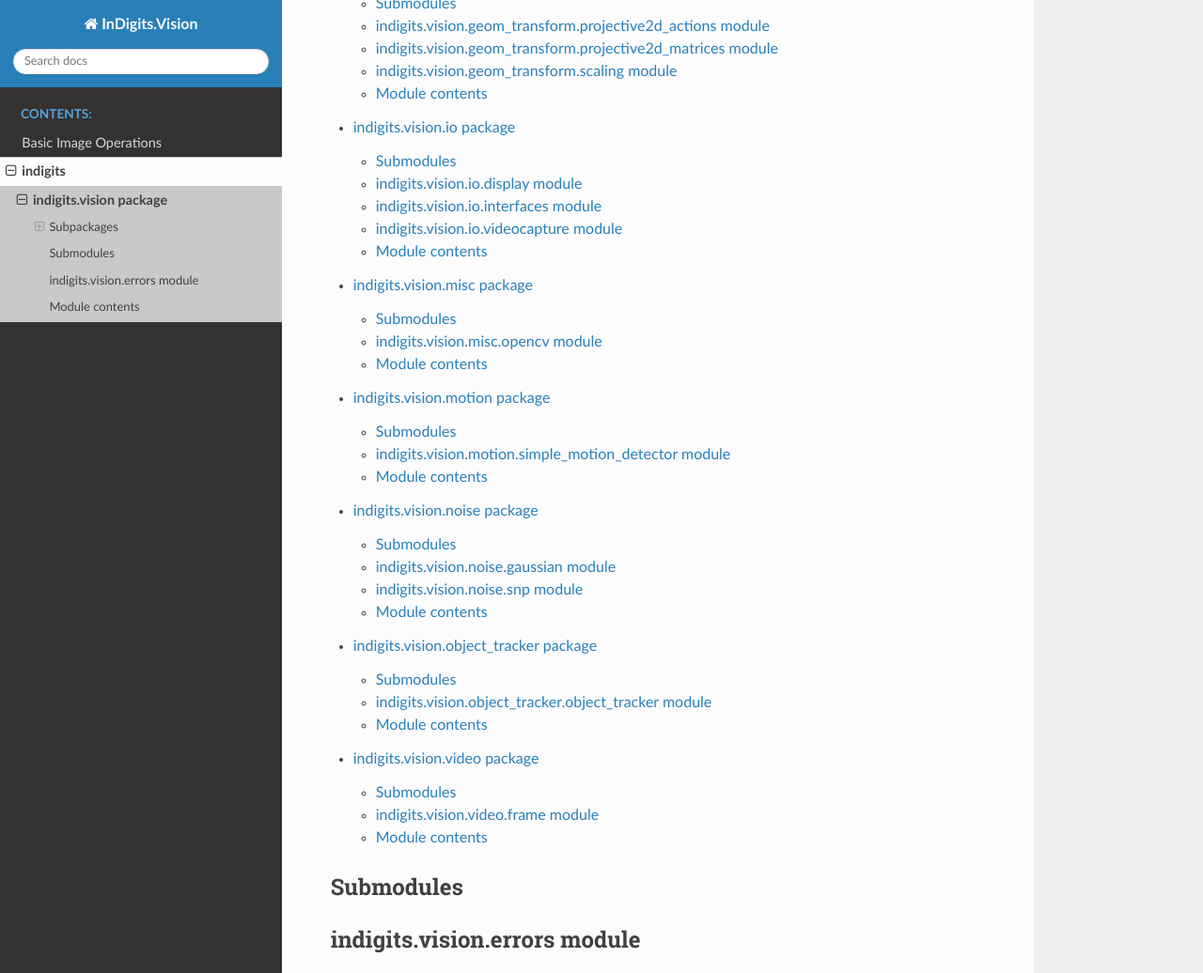
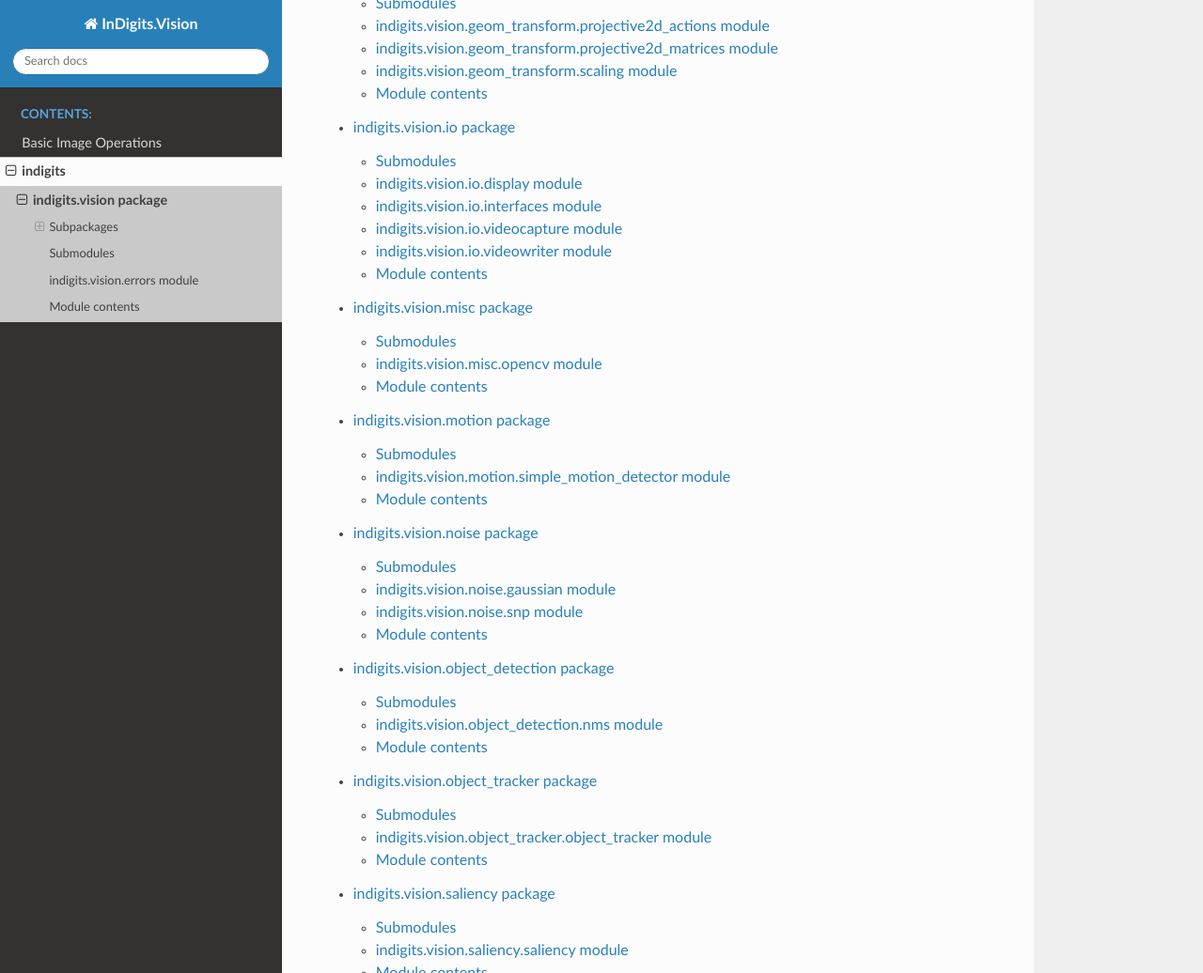
Before and after one commit to carnotresearch/cr-vision, a Sphinx documentation site: the page built from docs/source/indigits.vision.rst, in a window 1280 px wide and 1400 px high, scrolled down 1268 px, cut to the strip 0-1036 px from the top of the window. Shown: the whole strip at 94% size. Built offline with Sphinx 7.4.7 and the Read the Docs theme 2.0.0, drawn with Linux system fonts in a browser that asks for light colours.

Commit message:
doc updates

```diff
--- a/docs/source/indigits.vision.io.rst
+++ b/docs/source/indigits.vision.io.rst
@@ -28,6 +28,14 @@ indigits.vision.io.videocapture module
     :undoc-members:
     :show-inheritance:
 
+indigits.vision.io.videowriter module
+-------------------------------------
+
+.. automodule:: indigits.vision.io.videowriter
+    :members:
+    :undoc-members:
+    :show-inheritance:
+
 
 Module contents
 ---------------
--- a/docs/source/indigits.vision.rst
+++ b/docs/source/indigits.vision.rst
@@ -16,7 +16,9 @@ Subpackages
     indigits.vision.misc
     indigits.vision.motion
     indigits.vision.noise
+    indigits.vision.object_detection
     indigits.vision.object_tracker
+    indigits.vision.saliency
     indigits.vision.video
 
 Submodules
```
Also changed, not shown: docs/source/indigits.vision.object_detection.rst (added, +22 -0 lines), docs/source/indigits.vision.saliency.rst (added, +22 -0 lines), 2 other files.
